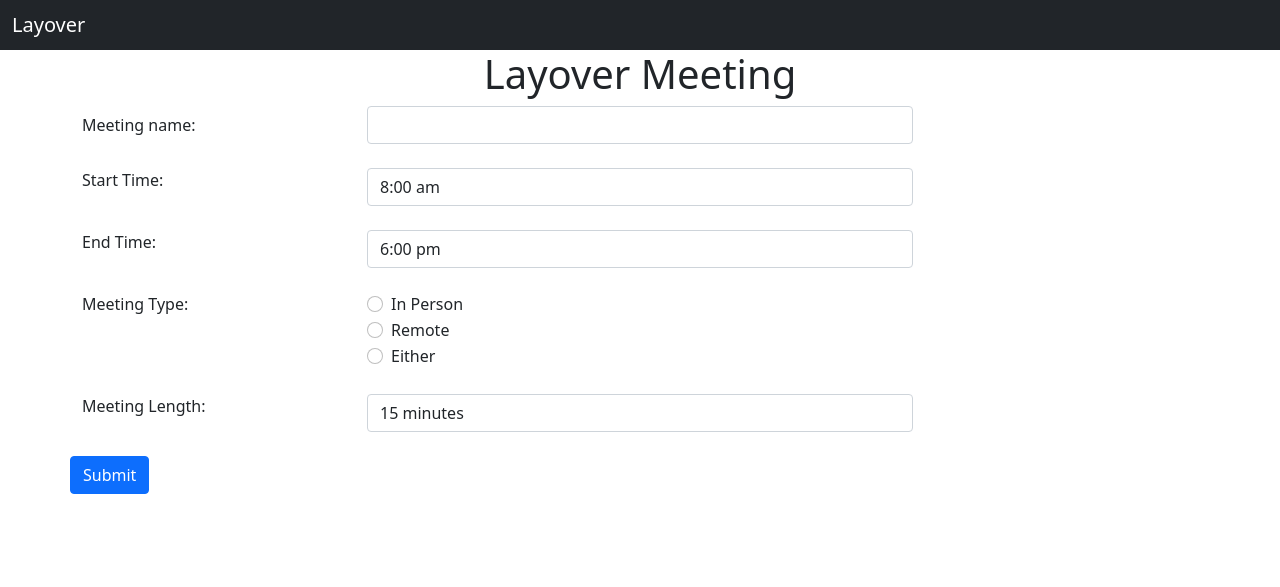
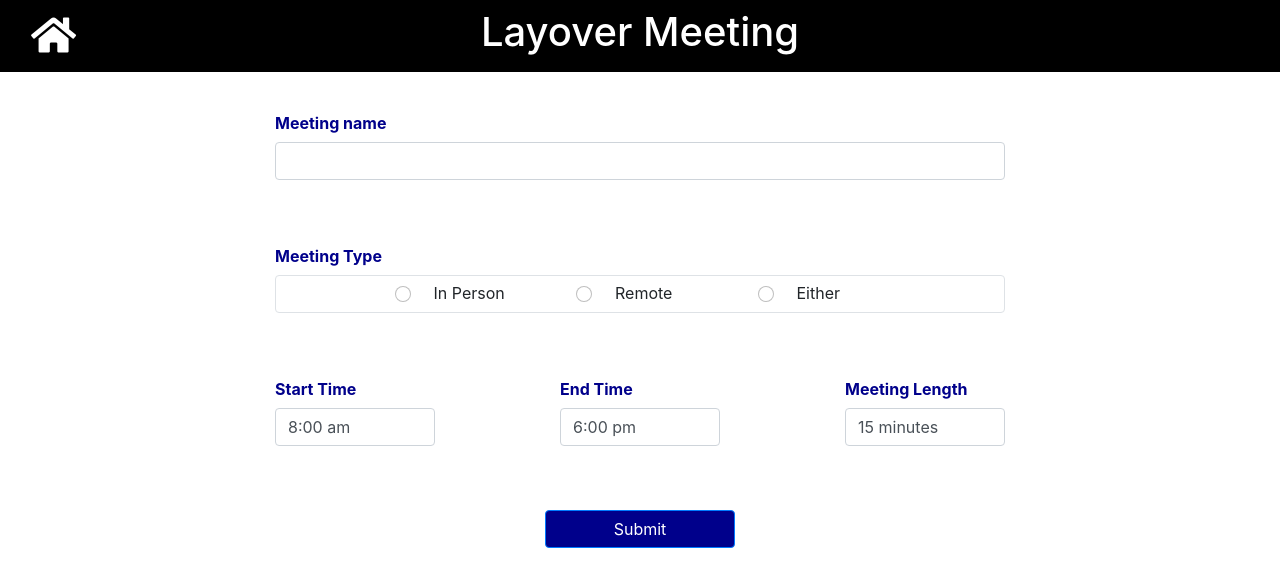
Before and after one commit to UCSD-CSE-210-2021/cse-210-team-project-layover, a Flask app: page / in a window 1280 px wide. Shown: the top 587 px of the page. Run offline with Flask 2, Linux system fonts and the light colour scheme; some libraries are stand-ins or nearby versions.

Commit message:
Change Landin page visuals

```diff
--- a/templates/layout.html
+++ b/templates/layout.html
@@ -3,18 +3,29 @@
 
 	<head>
 		<title>Layover</title>
-
 		<!-- JQuery -->
 		<script src="https://ajax.googleapis.com/ajax/libs/jquery/2.1.3/jquery.min.js"></script>
 
 		<!-- Bootstrap CSS-->
 		<link href="https://cdn.jsdelivr.net/npm/bootstrap@5.1.3/dist/css/bootstrap.min.css" rel="stylesheet" integrity="sha384-1BmE4kWBq78iYhFldvKuhfTAU6auU8tT94WrHftjDbrCEXSU1oBoqyl2QvZ6jIW3" crossorigin="anonymous">
+		<link rel="stylesheet" href="https://use.fontawesome.com/releases/v5.4.1/css/all.css" integrity="sha384-5sAR7xN1Nv6T6+dT2mhtzEpVJvfS3NScPQTrOxhwjIuvcA67KV2R5Jz6kr4abQsz" crossorigin="anonymous">
+		<script src="https://code.jquery.com/jquery-3.3.1.slim.min.js" integrity="sha384-q8i/X+965DzO0rT7abK41JStQIAqVgRVzpbzo5smXKp4YfRvH+8abtTE1Pi6jizo" crossorigin="anonymous"></script>
+		<script src="https://cdnjs.cloudflare.com/ajax/libs/popper.js/1.14.3/umd/popper.min.js" integrity="sha384-ZMP7rVo3mIykV+2+9J3UJ46jBk0WLaUAdn689aCwoqbBJiSnjAK/l8WvCWPIPm49" crossorigin="anonymous"></script>
+		<link rel="stylesheet" href="https://stackpath.bootstrapcdn.com/bootstrap/4.1.3/css/bootstrap.min.css" integrity="sha384-MCw98/SFnGE8fJT3GXwEOngsV7Zt27NXFoaoApmYm81iuXoPkFOJwJ8ERdknLPMO" crossorigin="anonymous">
+		<script src="https://stackpath.bootstrapcdn.com/bootstrap/4.1.3/js/bootstrap.min.js" integrity="sha384-ChfqqxuZUCnJSK3+MXmPNIyE6ZbWh2IMqE241rYiqJxyMiZ6OW/JmZQ5stwEULTy" crossorigin="anonymous"></script>
+
 
 		{% block scripts %}
 
 		{% endblock %}
 
 		<style>
+			.title-color{
+				color: white;
+			}
+			.picked-bg-color {
+				background-color: black;
+			}
 
 			{% block styling %}
 
@@ -23,11 +34,16 @@
 	</head>
 
 	<body>
-		<nav class="navbar navbar-dark bg-dark">
-			<div class="container-fluid">
-					<a class="navbar-brand mb-0 h1" href="/">Layover</a>
+		<nav class="navbar navbar-dark picked-bg-color">
+			<div class="col-2 container-fluid">
+				<a class="navbar-brand mb-0 h1" href="/">
+					<div><i class="fas fa-2x fa-home"></i></div>
+				</a>
 			</div>
+			<h1 class="col-8 center-text title-color">Layover Meeting</h1>
+			<h1 class="col-2"></h1>
 		</nav>
+
 		<div class="container-fluid">
 			{% block content %}
 
--- a/templates/setup-landing.html
+++ b/templates/setup-landing.html
@@ -14,67 +14,88 @@
 .hideDiv{
 	display: none;
 }
+.col-form-label{
+	color: darkblue;
+	font-weight: bold;
+}
+.btn {
+	background-color: darkblue;
+
+}
 {% endblock %}
 
 {% block content %}
-<h1 class="center-text">Layover Meeting</h1>
+<h1 class="center-text"></h1>
 <div class="container">
 	<form action="{{ url_for('handle_meeting_creation') }}" method="post">
-		<div class="form-group row">
-			<label class="col-3 col-form-label" for="meeting_name">Meeting name:</label>
-			<div class="col-6">
-				<input type="text" id="meeting_name" class="form-control" name="meeting_name" required>
+		<br>
+
+		<div class="form-group">
+			<div class="row">
+				<div class="col-2"></div>
+				<label class="col-8 col-form-label" for="meeting_name">Meeting name</label>
+				<div class="col-2"></div>
+			</div>
+
+			<div class="row">
+				<div class="col-2"></div>
+				<div class="col-8">
+					<input type="text" id="meeting_name" class="form-control" name="meeting_name" required>
+				</div>
+				<div class="col-2"></div>
 			</div>
 		</div>
 
-		<br>
+		<br><br>
 
 		<fieldset class="form-group">
 			<div class="row">
-				<div class="col-form-label col-3 pt-0">Start Time:</div>
-				<div class="col-6" id="start_time_container"></div>
+				<div class="col-2"></div>
+				<div class="col-form-label col-8 pt-0">Meeting Type</div>
+				<div class="col-2"></div>
+			</div>
+
+			<div class="row">
+				<div class="col-2"></div>
+				<div class="col-8">
+					<div class="border rounded" style="border-color: rgb(100, 97, 97); padding: 5px 0px;">
+					<div class="form-check">
+						<label class="col-2"></label>
+						<input type="radio" id="in-person" class="form-check-input" name="meeting_type" value="in_person" required>
+						<label class="col-3 form-check-label" for="in-person">In Person</label>
+
+						<input type="radio" id="remote" class="form-check-input" name="meeting_type" value="remote" required>
+						<label class="col-3 form-check-label" for="remote">Remote</label>
+
+						<input type="radio" id="either" class="form-check-input" name="meeting_type" value="either" required>
+						<label class="col-3 form-check-label" for="either">Either</label>
+						</div>
+					</div>
+				</div>
+				<div class="col-2"></div>
 			</div>
 		</fieldset>
 
-		<br>
+		<br><br>
 
 		<fieldset class="form-group">
 			<div class="row">
-				<div class="col-form-label col-3 pt-0">End Time:</div>
-				<div class="col-6" id="end_time_container"></div>
+				<div class="col-2"></div>
+				<div class="col-form-label col-2 pt-0">Start Time</div>
+				<div class="col-1"></div>
+				<div class="col-form-label col-2 pt-0">End Time</div>
+				<div class="col-1"></div>
+				<div class="col-form-label col-2 pt-0">Meeting Length</div>
+				<div class="col-2"></div>
 			</div>
-		</fieldset>
 
-		<br>
-
-		<fieldset class="form-group">
 			<div class="row">
-				<div class="col-form-label col-3 pt-0">Meeting Type:</div>
-				<div class="col-6">
-					<div class="form-check">
-						<input type="radio" id="in-person" class="form-check-input" name="meeting_type" value="in_person" required>
-						<label class="form-check-label" for="in-person">In Person</label>
-					</div>
-
-					<div class="form-check">
-						<input type="radio" id="remote" class="form-check-input" name="meeting_type" value="remote" required>
-						<label class="form-check-label" for="remote">Remote</label>
-					</div>
-
-					<div class="form-check">
-						<input type="radio" id="either" class="form-check-input" name="meeting_type" value="either" required>
-						<label class="form-check-label" for="either">Either</label>
-					</div>
-				</div>
-			</div>
-		</fieldset>
-
-		<br>
-
-		<fieldset class="form-group">
-			<div class="row">
-				<div class="col-form-label col-3 pt-0">Meeting Length:</div>
-				<div class="col-6">
+				<div class="col-2"></div>
+				<div class="col-2" id="start_time_container"></div>
+				<div class="col-1"></div>
+				<div class="col-2" id="end_time_container"></div>
+				<div class="col-1"></div>
+				<div class="col-2">
 					<select id="meeting_length" class="form-control" name="meeting_length">
 						<option value="15">15 minutes</option>
 						<option value="30">30 minutes</option>
@@ -86,10 +107,10 @@
 						<option value="120">2 hours</option>
 					</select>
 				</div>
+				<div class="col-2"></div>
 			</div>
 		</fieldset>
-
-		<br>
+		<br><br>
 
 <!--		TODO: Uncomment below for milestone 2-->
 <!--		<fieldset class="form-group">-->
@@ -126,8 +147,10 @@
 <!--				<input type="date" id="end_date" class="form-control" name="end_date">-->
 <!--			</div>-->
 <!--		</div>-->
+<div class="row d-flex justify-content-center">
 
-		<button type="submit" class="btn btn-primary row">Submit</button>
+		<button type="submit" class="btn btn-primary col-2">Submit</button>
+		</div>
 	</form>
 </div>
 
```
